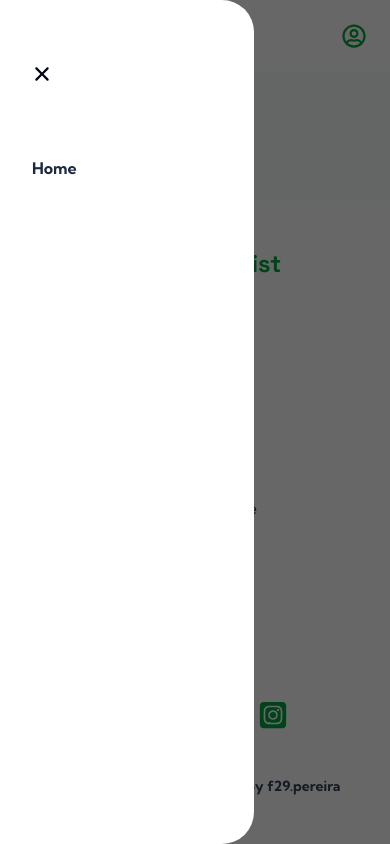
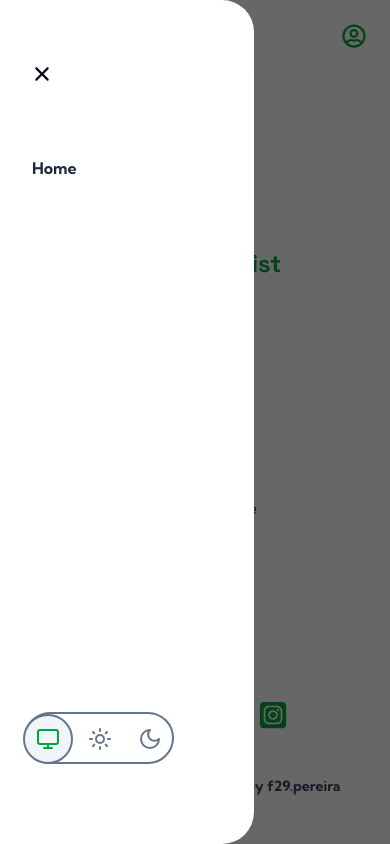
Before and after one commit to f29pereira/grocery-list-manager, a React (Vite) app: page / in a window 390 px wide. Both pictures are taken after a click on the button 36 px from the left and 36 px from the top of the page. Built offline with nearby package versions, Linux system fonts and the light colour scheme.

Commit message:
feat: integrate ThemeSwitcher into MobileNav and update MobileNav styles
For the `nav` element:
- Make it a flex column container so the mobile links and theme switch container can occupy all the available space
- Replace `bg-white` with `bg-nav-footer-bg`

```diff
--- a/src/components/shared/Nav/MobileNav/MobileNav.tsx
+++ b/src/components/shared/Nav/MobileNav/MobileNav.tsx
@@ -5,11 +5,13 @@ import clsx from "clsx";
 import useDialog from "@/hooks/useDialog";
 import CloseButton from "@/components/ui/CloseButton/CloseButton";
 import MobileLinksList from "./MobileLinksList/MobileLinksList";
+import ThemeSwitcher from "@/components/ui/ThemeSwitcher/ThemeSwitcher";
 
 /**
  * Renders the mobile navigation dialog with:
- * - close button
- * - navigation link: Home
+ * - Close button
+ * - Navigation link: Home
+ * - App theme switch
  *
  * The navigation element features a translation transition when opened or closed.
  *
@@ -85,9 +87,12 @@ export default function MobileNav({ isToggled, setToggle }: MobileNavProps) {
     >
       <nav
         className={clsx(
-          "w-[65%] h-full",
-          "pl-6 pt-6 rounded-r-4xl bg-white",
-          "transition-transform duration-300 ease-out motion-reduce:transition-none",
+          "flex flex-col w-[65%] h-full",
+          "pl-6 pt-6 pb-20",
+          "rounded-r-4xl",
+          "bg-nav-footer-bg",
+          "transition-transform duration-300 ease-out",
+          "motion-reduce:transition-none",
           isClosing
             ? "-translate-x-full"
             : "translate-x-0 starting:-translate-x-full",
@@ -101,7 +106,11 @@ export default function MobileNav({ isToggled, setToggle }: MobileNavProps) {
           handleClose={startClosingDialog}
         />
 
-        <MobileLinksList handleOnClick={startClosingDialog} />
+        <div className="flex flex-col justify-between flex-1">
+          <MobileLinksList handleOnClick={startClosingDialog} />
+
+          <ThemeSwitcher />
+        </div>
       </nav>
     </dialog>
   );
```
